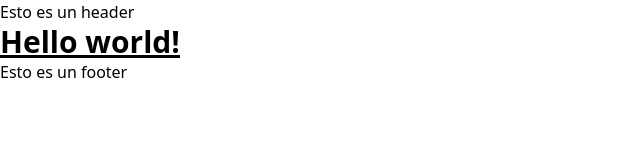
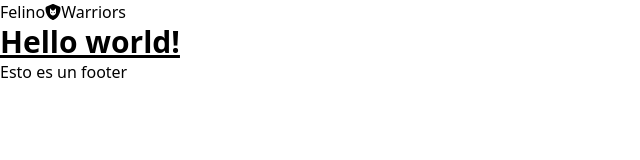
Before and after one commit to Cristaldo-Fiorela/Academia-JiuJitsu-JAVA, a React (Vite) app: page / in a window 1280 px wide. Shown: the top 160 px of the page, without its empty margins (0-640 px from the left). Built offline with nearby package versions, Linux system fonts and the light colour scheme.

Commit message:
instalacion e inportacion de font awesome icons

```diff
--- a/package.json
+++ b/package.json
@@ -10,6 +10,11 @@
     "preview": "vite preview"
   },
   "dependencies": {
+    "@fortawesome/fontawesome-svg-core": "^6.4.2",
+    "@fortawesome/free-brands-svg-icons": "^6.4.2",
+    "@fortawesome/free-regular-svg-icons": "^6.4.2",
+    "@fortawesome/free-solid-svg-icons": "^6.4.2",
+    "@fortawesome/react-fontawesome": "^0.2.0",
     "react": "^18.2.0",
     "react-dom": "^18.2.0"
   },
--- a/src/assets/components/Header.jsx
+++ b/src/assets/components/Header.jsx
@@ -1,7 +1,14 @@
+import { FontAwesomeIcon } from '@fortawesome/react-fontawesome';
+import { faShieldCat } from '@fortawesome/free-solid-svg-icons';
+
 function Header() {
     return (
         <>
-        <h1>Esto es un header</h1>
+            <h1>
+                Felino
+                <FontAwesomeIcon icon={faShieldCat} />
+                Warriors
+            </h1>
         </>
     )
     }
```
Also changed, not shown: 1 other file (tests, documents, lock files or other folders).
